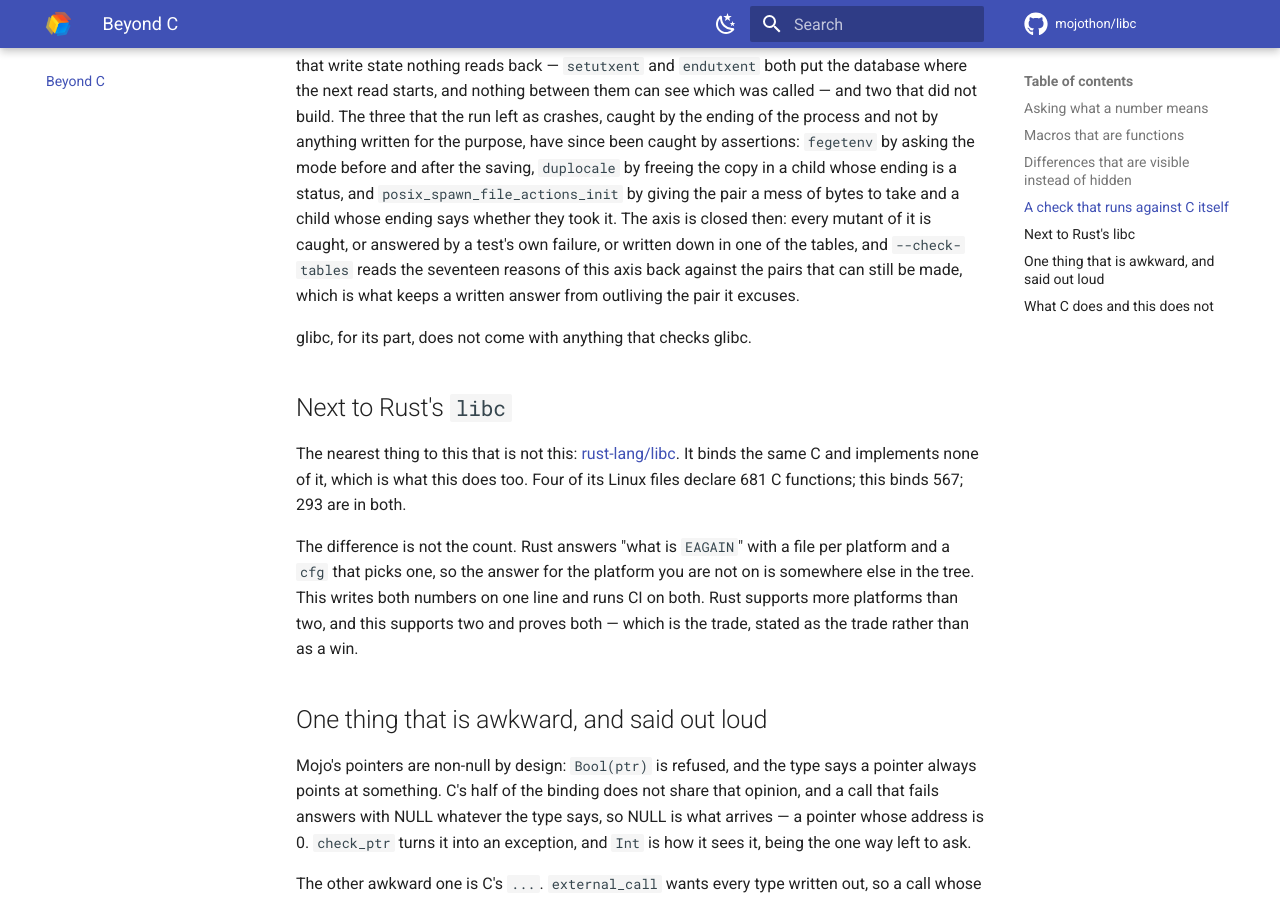
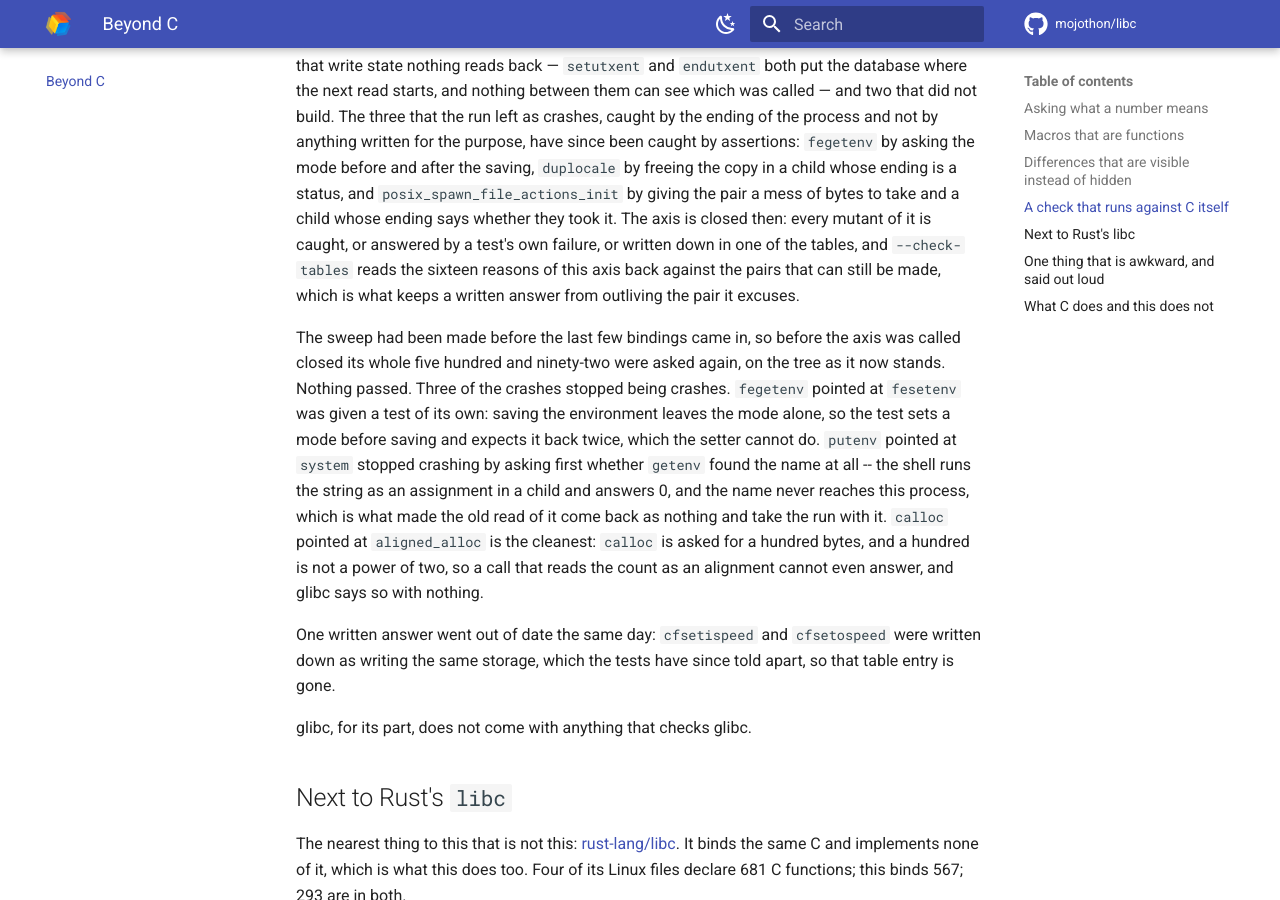
Before and after one commit to mojothon/libc, an MkDocs documentation site: the page built from docs/beyond-c.md, in a window 1280 px wide and 900 px high, scrolled down 13247 px. Built offline with MkDocs 1.6.1 and Material for MkDocs 9.7.7, drawn with Linux system fonts in a browser that asks for light colours; comment, search, counter and statistics services are not loaded.

Commit message:
test: the whole of the sweep asked again, and three crashes are assertions
The sweep predated the last few bindings, so all 592 mutants of the
symbol axis were asked on the tree as it now stands. Nothing passed.
Three of its crashes became assertions: fegetenv pointed at fesetenv
is caught by a test that sets a mode before saving and expects it back
twice, since saving leaves the mode alone and setting does not;
putenv pointed at system is caught by asking whether getenv found the
name, which the child shell never delivers to this process; calloc
pointed at aligned_alloc is asked for a hundred bytes, which is no
power of two, so a call that reads the count as an alignment answers
with nothing.

One written answer went out of date: cfsetispeed and cfsetospeed had
been recorded as writing the same storage, and the tests have since
told them apart, so the table entry is gone.

```diff
--- a/docs/beyond-c.md
+++ b/docs/beyond-c.md
@@ -654,9 +654,27 @@ assertions: `fegetenv` by asking the mode before and after the saving,
 and a child whose ending says whether they took it. The axis is closed
 then:
 every mutant of it is caught, or answered by a test's own failure, or
-written down in one of the tables, and `--check-tables` reads the seventeen
+written down in one of the tables, and `--check-tables` reads the sixteen
 reasons of this axis back against the pairs that can still be made, which is
 what keeps a written answer from outliving the pair it excuses.
+
+The sweep had been made before the last few bindings came in, so before the
+axis was called closed its whole five hundred and ninety-two were asked
+again, on the tree as it now stands. Nothing passed. Three of the crashes
+stopped being crashes. `fegetenv` pointed at `fesetenv` was given a test of
+its own: saving the environment leaves the mode alone, so the test sets a
+mode before saving and expects it back twice, which the setter cannot do.
+`putenv` pointed at `system` stopped crashing by asking first whether
+`getenv` found the name at all -- the shell runs the string as an assignment
+in a child and answers 0, and the name never reaches this process, which is
+what made the old read of it come back as nothing and take the run with it.
+`calloc` pointed at `aligned_alloc` is the cleanest: `calloc` is asked for a
+hundred bytes, and a hundred is not a power of two, so a call that reads the
+count as an alignment cannot even answer, and glibc says so with nothing.
+
+One written answer went out of date the same day: `cfsetispeed` and
+`cfsetospeed` were written down as writing the same storage, which the
+tests have since told apart, so that table entry is gone.
 
 glibc, for its part, does not come with anything that checks glibc.
 
```
Also changed, not shown: CHANGELOG.md (+13 -0 lines), 3 other files.
